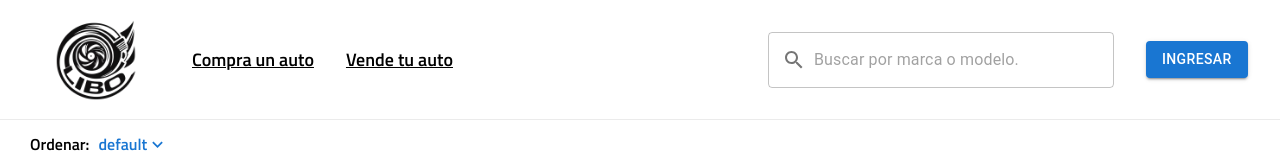
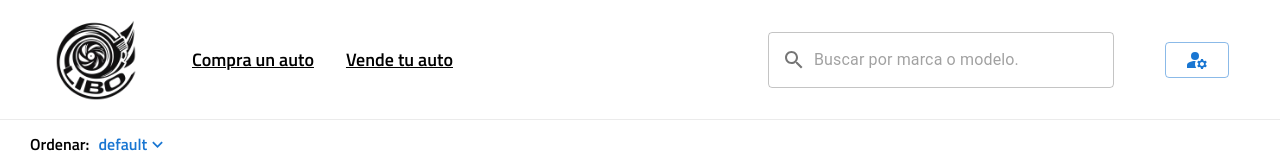
Before and after one commit to Libo033/concesionario-0, a Next.js app: page / in a window 1280 px wide. Shown: the top 160 px of the page. Built offline with nearby package versions, Linux system fonts and the light colour scheme.

Commit message:
Creado boton en NavigationBar para cuando esta logeado

```diff
--- a/src/componentes/navigation/NavigationBar.tsx
+++ b/src/componentes/navigation/NavigationBar.tsx
@@ -2,8 +2,14 @@
 import React, { ChangeEvent, useContext, useState } from "react";
 import styles from "./page.module.css";
 import Link from "next/link";
-import { Button, Drawer, InputAdornment, TextField } from "@mui/material";
-import { Menu, Search } from "@mui/icons-material";
+import {
+  Button,
+  Drawer,
+  InputAdornment,
+  TextField,
+  Tooltip,
+} from "@mui/material";
+import { ManageAccounts, Menu, Search } from "@mui/icons-material";
 import Image from "next/image";
 import NavigationDrawer from "./NavigationDrawer";
 import { usePathname, useRouter } from "next/navigation";
@@ -57,12 +63,21 @@ const NavigationBar = () => {
             )}
           </div>
           <div className={styles.NavigationBar_Login}>
+            {true ? (
+              <Button
+                onClick={() => r.push("/account/dashboard")}
+                variant="outlined"
+              >
+                <ManageAccounts />
+              </Button>
+            ) : (
               <Button
                 onClick={() => r.push("/account/login")}
                 variant="contained"
               >
                 ingresar
               </Button>
+            )}
           </div>
           <div className={styles.NavigationBar_Menu}>
             <Menu
```
Lines whose indentation alone changed are shown as unchanged.
